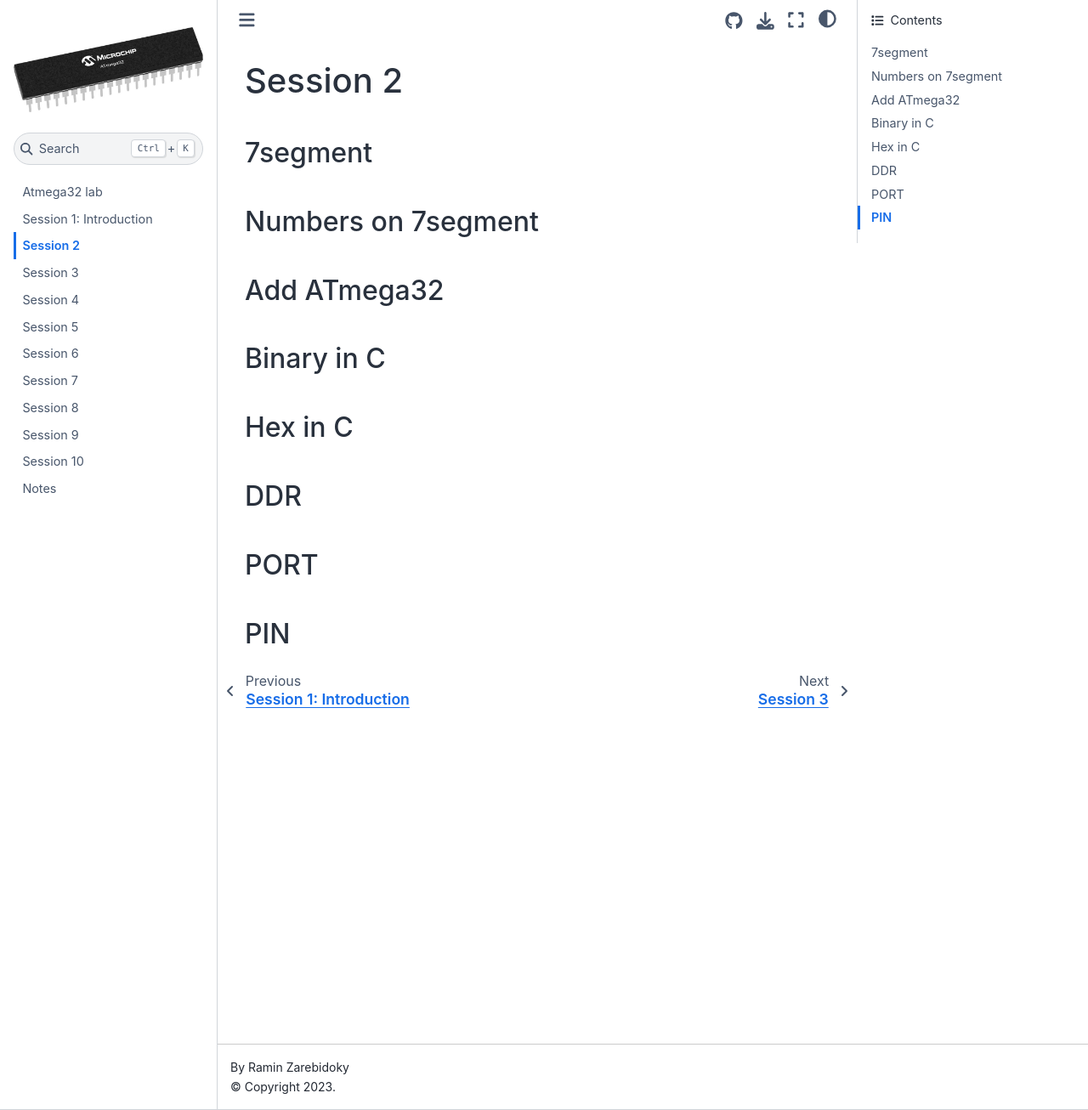
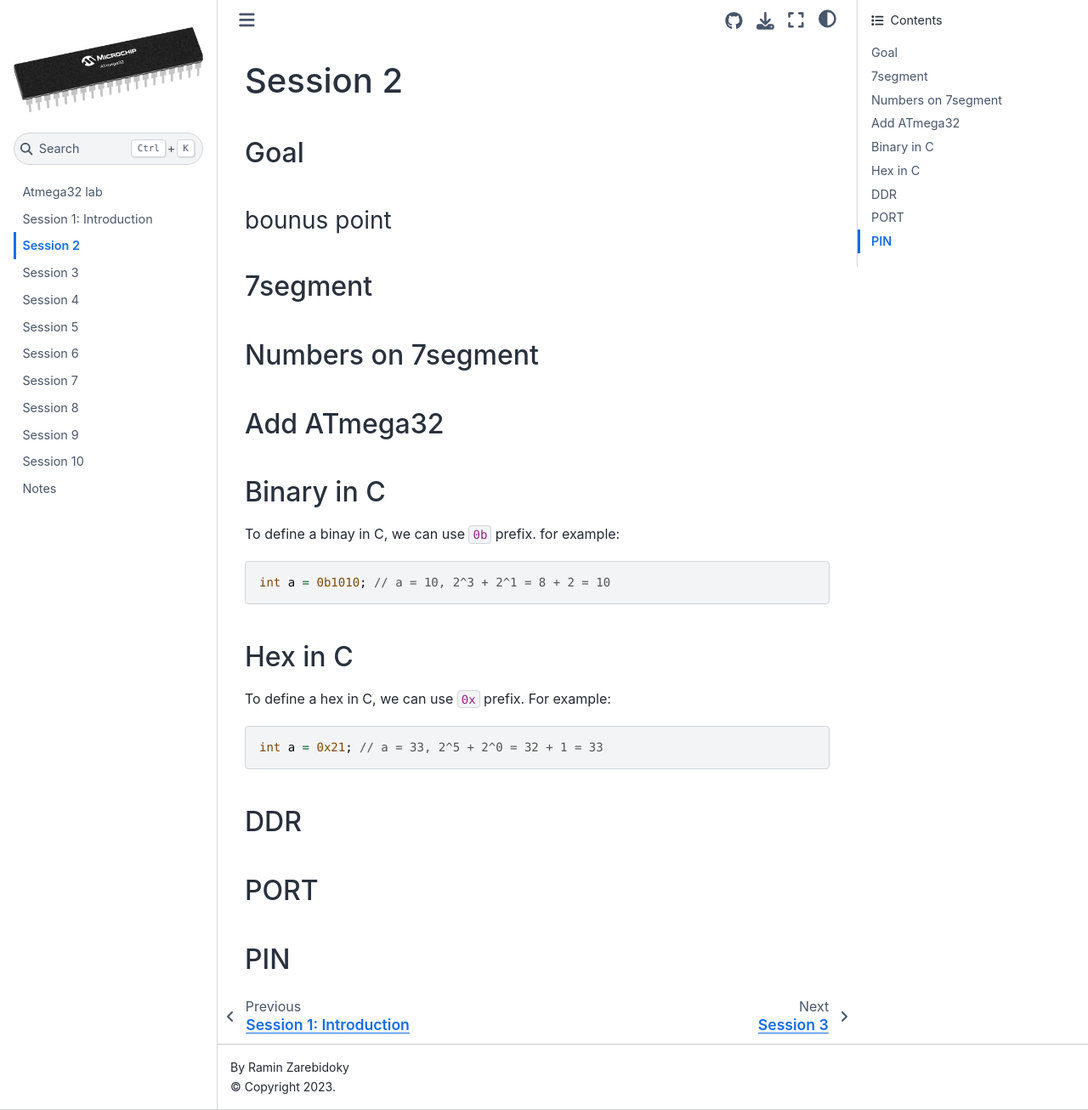
Before and after one commit to LiterallyTheOne/atmega32_lab, a Jupyter Book: the page built from docs/session_2.md, in a window 1280 px wide and 1306 px high. Shown: the whole window at 85% size. Built offline with Jupyter Book 1.0.4 settings and Sphinx 7.4.7 and the Sphinx Book theme 1.1.4, drawn with Linux system fonts in a browser that asks for light colours.

Commit message:
Add a title for the goal of this session, and and binay and hex

````diff
--- a/docs/session_2.md
+++ b/docs/session_2.md
@@ -1,4 +1,8 @@
 # Session 2
+
+## Goal
+
+### bounus point
 
 ## 7segment
 
@@ -8,7 +12,21 @@
 
 ## Binary in C
 
+To define a binay in C, we can use `0b` prefix.
+for example:
+
+```c
+int a = 0b1010; // a = 10, 2^3 + 2^1 = 8 + 2 = 10
+```
+
 ## Hex in C
+
+To define a hex in C, we can use `0x` prefix.
+For example:
+
+```c
+int a = 0x21; // a = 33, 2^5 + 2^0 = 32 + 1 = 33
+```
 
 ## DDR
 
````
